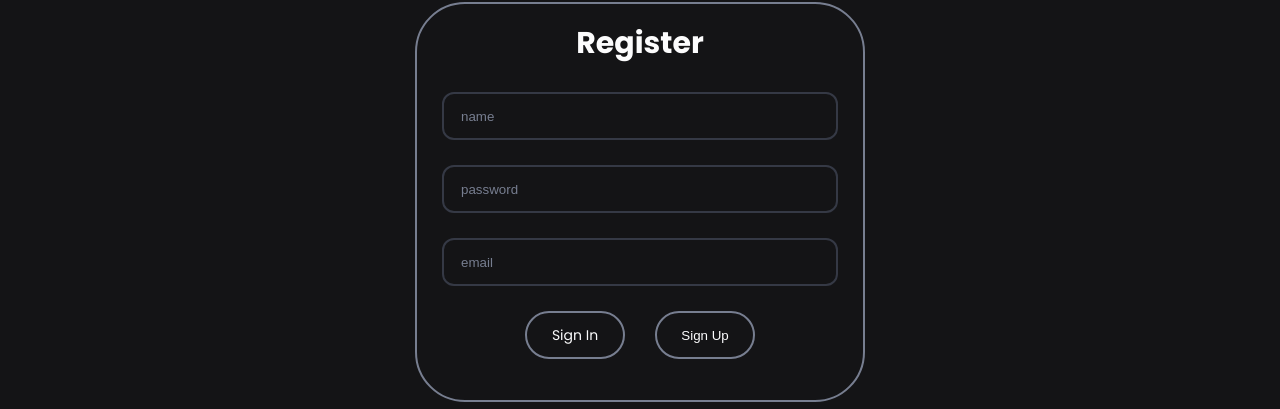
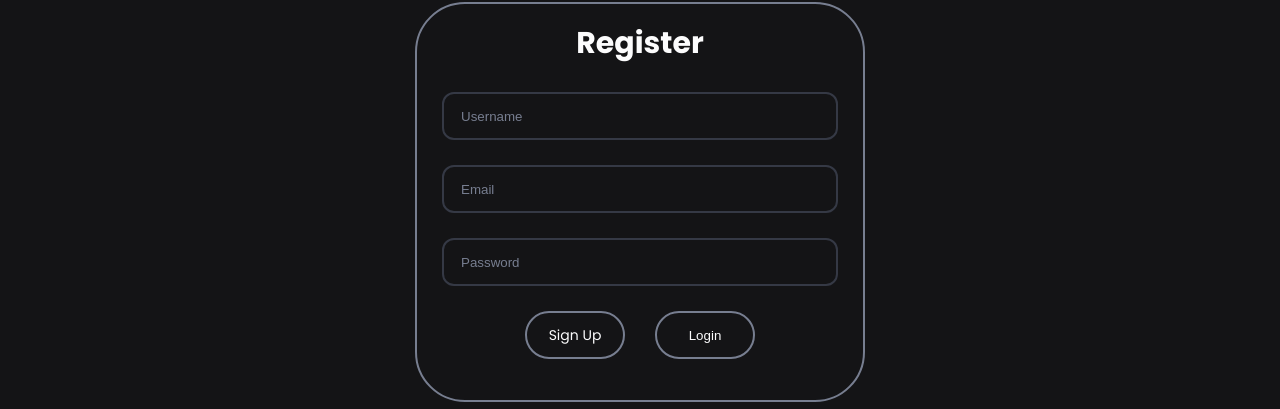
Before and after one commit to ss909ss/NFT-MARKET, a React (Vite) app in the folder frontend/: page /auth in a window 1280 px wide. Shown: the part 179-588 px from the top of the page. Built offline with nearby package versions, Linux system fonts and the light colour scheme.

Commit message:
create api frontend

```diff
--- a/frontend/package.json
+++ b/frontend/package.json
@@ -13,6 +13,7 @@
     "@reduxjs/toolkit": "^2.5.1",
     "react": "^18.3.1",
     "react-dom": "^18.3.1",
+    "react-hook-form": "^7.54.2",
     "react-icons": "^5.4.0",
     "react-redux": "^9.2.0",
     "react-router": "^7.1.5",
--- a/frontend/src/pages/Register/Auth.tsx
+++ b/frontend/src/pages/Register/Auth.tsx
@@ -2,13 +2,35 @@ import s from './Auth.module.scss'
 import { useDispatch, useSelector } from 'react-redux'
 import { setAuth } from '../../store/authSlice/authSlice'
 import { RootState } from '../../store/store'
+import { useForm, SubmitHandler } from "react-hook-form"
+import { FormData } from '../../types/Form'
+import { usePostFormLoginMutation, usePostFormRegisterMutation } from '../../store/api/authApi'
 
 const Auth = () => {
     const dispatch = useDispatch();
     const auth = useSelector((state: RootState) => state.auth.auth);
+    const { register, handleSubmit, reset } = useForm<FormData>();
+
+    const [postLogin, { isLoading: isLoggingIn }] = usePostFormLoginMutation();
+    const [postRegister, { isLoading: isRegistering }] = usePostFormRegisterMutation();
 
     const toggleAuthLink = () => {
         dispatch(setAuth(!auth));
+    }
+
+    const onSubmit = async (data: FormData) => {
+        try {
+            if (auth) {
+                await postLogin({ email: data.email, password: data.password }).unwrap();
+            } else {
+                await postRegister({
+                    username: data.username, email: data.email, password: data.password
+                }).unwrap();
+            }
+            reset();
+        } catch (error) {
+            console.error("Ошибка авторизации:", error);
+        }
     }
 
     return (
@@ -19,34 +41,104 @@ const Auth = () => {
                         <h2 className={s.authTitle}>
                             {auth ? "Login" : "Register"}
                         </h2>
+                        {/* <form onSubmit={handleSubmit(onSubmit)}>
                             {auth ? (
                                 <>
-                                <input type="password" className={s.authInput} name="password" placeholder='password' />
-                                <input type="text" className={s.authInput} name="email" placeholder='email' />
+                                    <input type="password"
+                                        className={s.authInput}
+
+                                        placeholder='Password'
+                                        {...register("password", { required: !auth })}
+                                    />
+                                    <input
+                                        type="email"
+                                        className={s.authInput}
+                                        placeholder='Email'
+                                        {...register("email", { required: !auth })}
+                                    />
                                 </>
                             ) : (
                                 <>
-                                <input type="text" className={s.authInput} name="name" placeholder='name' />
-                                <input type="password" className={s.authInput} name="password" placeholder='password' />
-                                <input type="text" className={s.authInput} name="email" placeholder='email' />
+                                    <input
+                                    type="text"
+                                    className={s.authInput}
+                                    placeholder='Username'
+                                    {...register("username", { required: !auth })}
+                                    />
+                                    <input
+                                    type="password"
+                                    className={s.authInput}
+
+                                    placeholder='password'
+                                    {...register("password", { required: !auth })}
+                                    />
+                                    <input
+                                    type="text"
+                                    className={s.authInput}
+                                    placeholder='email'
+                                    {...register("email", { required: !auth })}
+                                    />
                                 </>
                             )}
-
                              <div className={s.authBtns}>
                             <button
+                                type='submit'
                                 className={s.authSubLinkBtn}
-                                onClick={toggleAuthLink}
+                                // onClick={toggleAuthLink}
                             >
                                 Sign In
                             </button>
 
                             <button
+                                type='submit'
                                 className={s.authSubLinkBtnRegister}
-                                onClick={toggleAuthLink}
+                                // onClick={toggleAuthLink}
                             >
                                 Sign Up
                             </button>
                         </div>
+                        </form> */}
+
+                        <form onSubmit={handleSubmit(onSubmit)}>
+                            {!auth && (
+                                <input
+                                    type="text"
+                                    className={s.authInput}
+                                    placeholder="Username"
+                                    {...register("username", { required: true })}
+                                />
+                            )}
+                            <input
+                                type="email"
+                                className={s.authInput}
+                                placeholder="Email"
+                                {...register("email", { required: true })}
+                            />
+                            <input
+                                type="password"
+                                className={s.authInput}
+                                placeholder="Password"
+                                {...register("password", { required: true })}
+                            />
+
+                            <div className={s.authBtns}>
+                                <button type="submit" className={s.authSubLinkBtn}>
+                                    {auth ? "Sign In" : "Sign Up"}
+                                </button>
+
+                                <button
+                                    type="button" // <-- Кнопка теперь НЕ отправляет форму
+                                    className={s.authSubLinkBtnRegister}
+                                    onClick={toggleAuthLink} // <-- Только переключает `auth`
+                                >
+                                    {auth ? "Register" : "Login"}
+                                </button>
+                            </div>
+                        </form>
+
+
+
+
                     </div>
                 </div>
             </div>
--- /dev/null
+++ b/frontend/src/store/api/authApi.tsx
@@ -0,0 +1,35 @@
+import { createApi, fetchBaseQuery, retry } from "@reduxjs/toolkit/query/react";
+import { IFormRegister, IFormLogin } from "../../types/Form";
+export const backendURL = "http://localhost:5555"
+
+const baseQuery = fetchBaseQuery({
+    baseUrl: `${backendURL}/auth`
+})
+const fetchBaseWithRetry = retry(baseQuery, { maxRetries: 1 })
+
+export const apiAuthSlice = createApi({
+    reducerPath: "authApi",
+    baseQuery: baseQuery,
+    endpoints: (builder) => ({
+        postFormRegister: builder.mutation<IFormRegister, IFormRegister>({
+            query: (formData)=>({
+                url:"/register",
+                method: "POST",
+                body: formData,
+            })
+        }),
+        postFormLogin: builder.mutation<IFormLogin, IFormLogin>({
+            query: (formData)=>({
+                url:"/login",
+                method: "POST",
+                body: formData,
+            })
+        }),
+    })
+})
+
+
+export const {
+    usePostFormLoginMutation,
+    usePostFormRegisterMutation
+} =apiAuthSlice
--- a/frontend/src/store/store.tsx
+++ b/frontend/src/store/store.tsx
@@ -1,11 +1,16 @@
 import { configureStore } from '@reduxjs/toolkit';
 import authReducer from './authSlice/authSlice';
+import{apiAuthSlice} from './api/authApi';
 
 const store = configureStore({
     reducer: {
         auth: authReducer,
+        [apiAuthSlice.reducerPath]: apiAuthSlice.reducer,
     },
-});
+    middleware: (getDefaultMiddleware) =>
+        getDefaultMiddleware().concat(apiAuthSlice.middleware),
+    })
+
 
 export type RootState = ReturnType<typeof store.getState>;
 export type AppDispatch = typeof store.dispatch;
--- /dev/null
+++ b/frontend/src/types/Form.ts
@@ -0,0 +1,16 @@
+export interface IFormRegister{
+    username: string;
+    email: string;
+    password: string;
+}
+
+export interface IFormLogin{
+    email: string;
+    password: string;
+}
+
+export type FormData={
+    username?: string;
+    email: string;
+    password: string;
+}
```
Also changed, not shown: 1 other file (tests, documents, lock files or other folders). Lines whose indentation alone changed are shown as unchanged.
